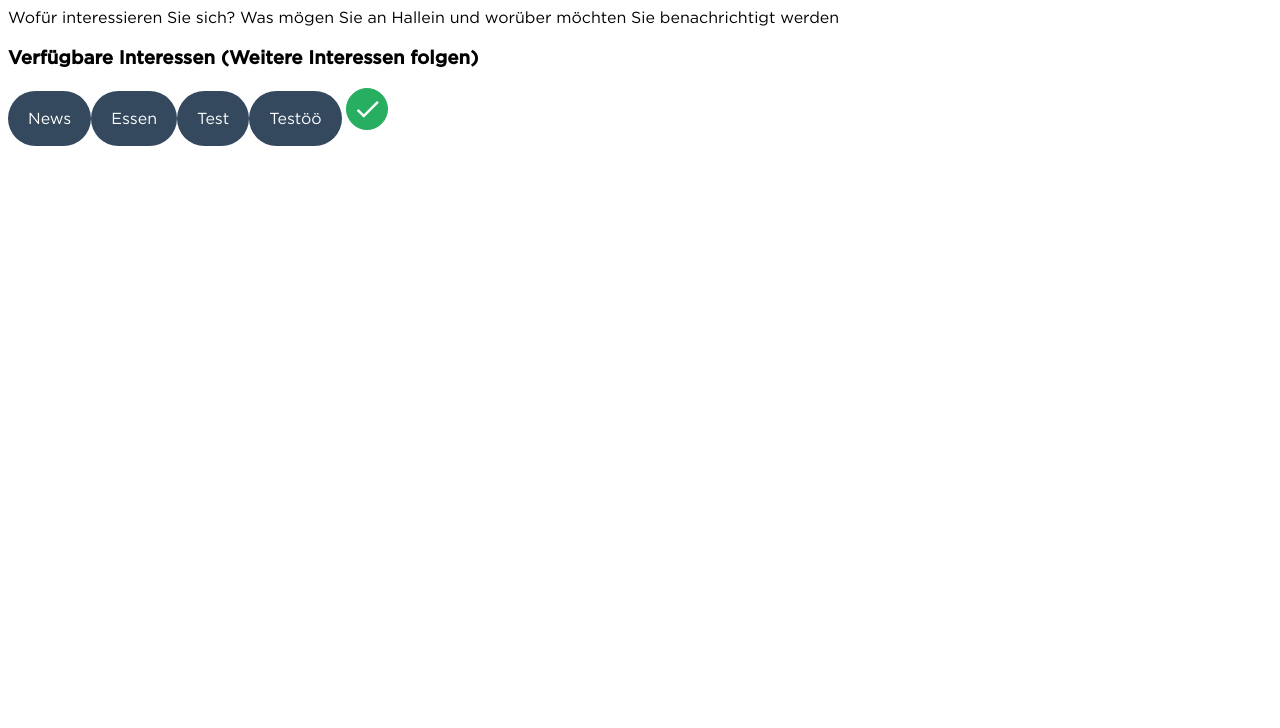
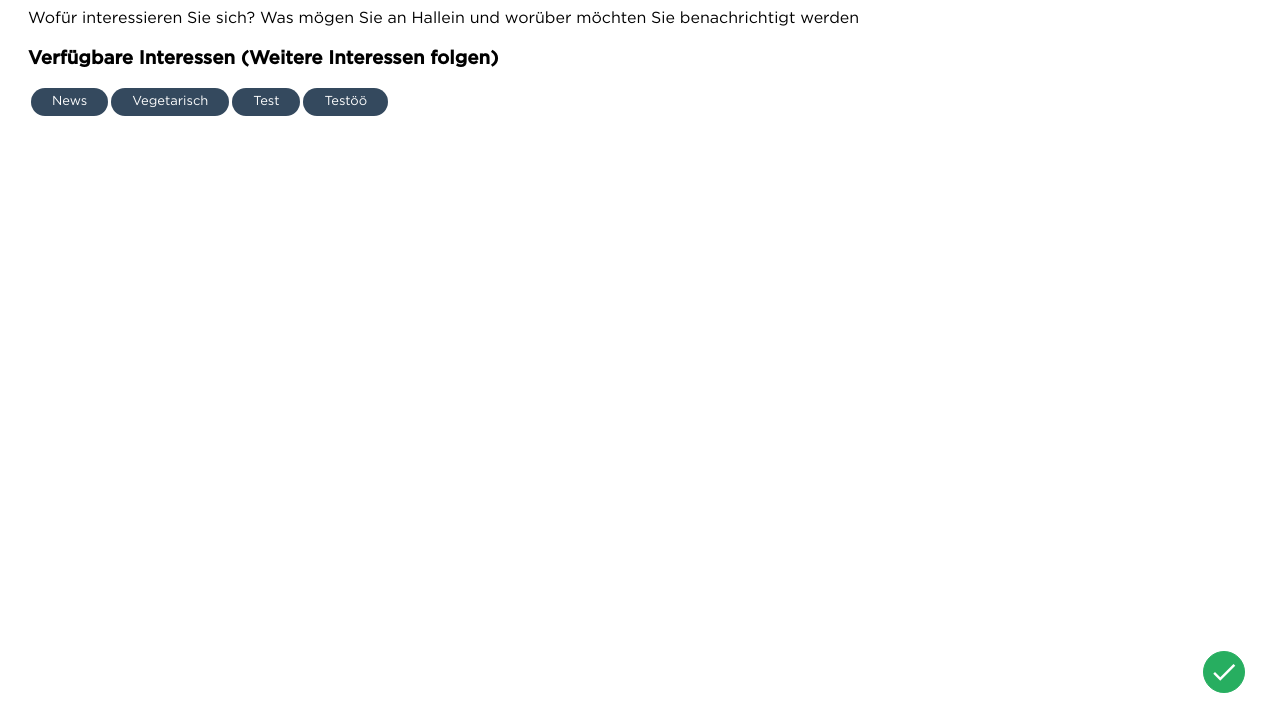
Before and after one commit to stone-tom/halleinAppFrontend, a website: page index.html at #!/interests in a window 1280 px wide. Shown: the part 72-800 px from the top of the page. Drawn offline with nearby package versions, Linux system fonts and the light colour scheme; some packages are replaced by stand-ins of ours; files that its build step writes are made by us from their sources; files whose address does not match are found by name.

Commit message:
interests fertig

```diff
--- a/content/interests.html
+++ b/content/interests.html
@@ -3,6 +3,8 @@
     <p>Wofür interessieren Sie sich? Was mögen Sie an Hallein und worüber möchten Sie benachrichtigt werden</p>
 
     <h3>Verfügbare Interessen (Weitere Interessen folgen)</h3>
-    <div class="interests" ng-repeat="interest in interests"><p>{{interest.name}}</p></div>
-    <i class="material-icons doneicon">done</i>
+    <div class="interests">
+    <div class="interest" ng-class="{interest.color}" ng-repeat="interest in interests" ng-click="interest.active = !interest.active"><span>{{interest.name}}</span> <i class="material-icons " ng-show="interest.active">done</i></div></div>
+    <br>
+<i class="material-icons doneicon">done</i>
 </div>
--- a/private/js/angular/controller/interestsController.js
+++ b/private/js/angular/controller/interestsController.js
@@ -1,9 +1,9 @@
 myApp.controller('interestsController', function ($scope) {
     $scope.interests = [
-        {name: 'News'},
-        {name: 'Essen'},
-        {name: 'Test'},
-        {name: 'Testöö'},
+        {name: 'News', color:'blue'},
+        {name: 'Vegetarisch', color:'orange'},
+        {name: 'Test', color:'blue'},
+        {name: 'Testöö', color:'orange'}
 
     ]
 });
--- a/private/scss/_interests.scss
+++ b/private/scss/_interests.scss
@@ -2,32 +2,61 @@
   font-family:"Gotham Book";
   h1{
     text-transform: uppercase;
+    margin-left: 20px;
   }
   p{
+    margin-left: 20px;
 
   }
 
   h3{
     font-family: "Gotham Medium";
+    margin-left: 20px;
+
   }
   .doneicon{
+    position: fixed;
+    bottom: 35px;
+    right: 35px;
     font-size: 30px;
     border: solid 1px #27ae60;
     border-radius: 100px;
     padding: 5px;
-    color: #ffffff;
+    color: #fff;
     background-color: #27ae60;
   }
   .interests{
-    p{
-      color: #ffffff;
+    margin-left: 20px;
+
+    .interest{
+    span{
+      display: inline-block;
+      font-size: 13px;
+      color: #fff;
       text-align:center;
-      padding-top:2px;
+      margin:1px;
+      padding:5px 0px;
+      vertical-align: middle;
+    }
+    i{
+      font-size: 13px;
+      color: #fff;
+      vertical-align: middle;
+
     }
     display: inline-block;
+    padding:0px 20px;
     height: auto;
-    padding:1px 20px;
     background-color: #34495e ;
     border-radius: 50px;
+    margin:0;
+    margin-left: 3px;
+      &.blue{
+        background-color: #34495e;
+      }
+      &.orange{
+        background-color:orangered;
+      }
+
   }
-}
+}}
```
